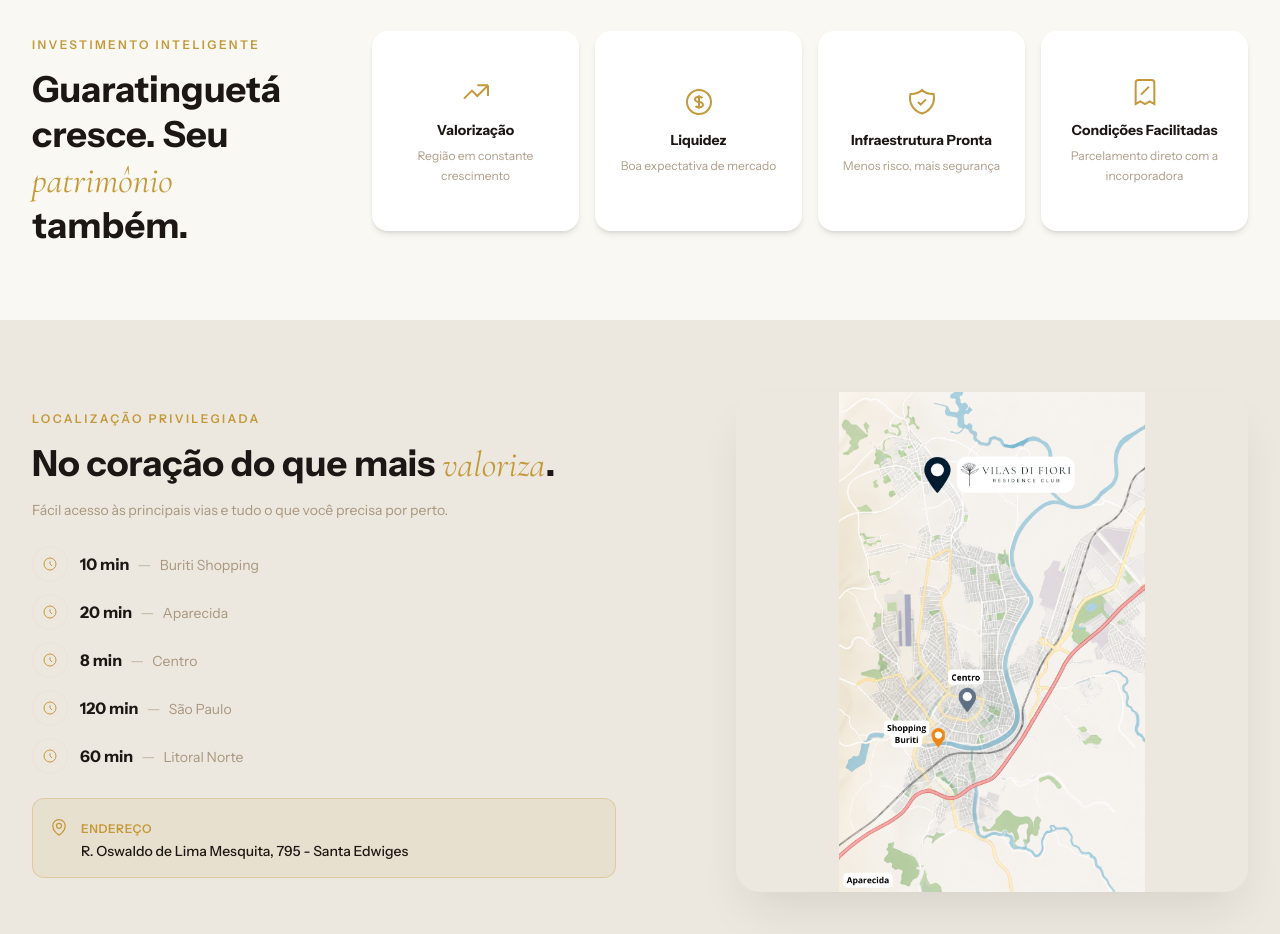
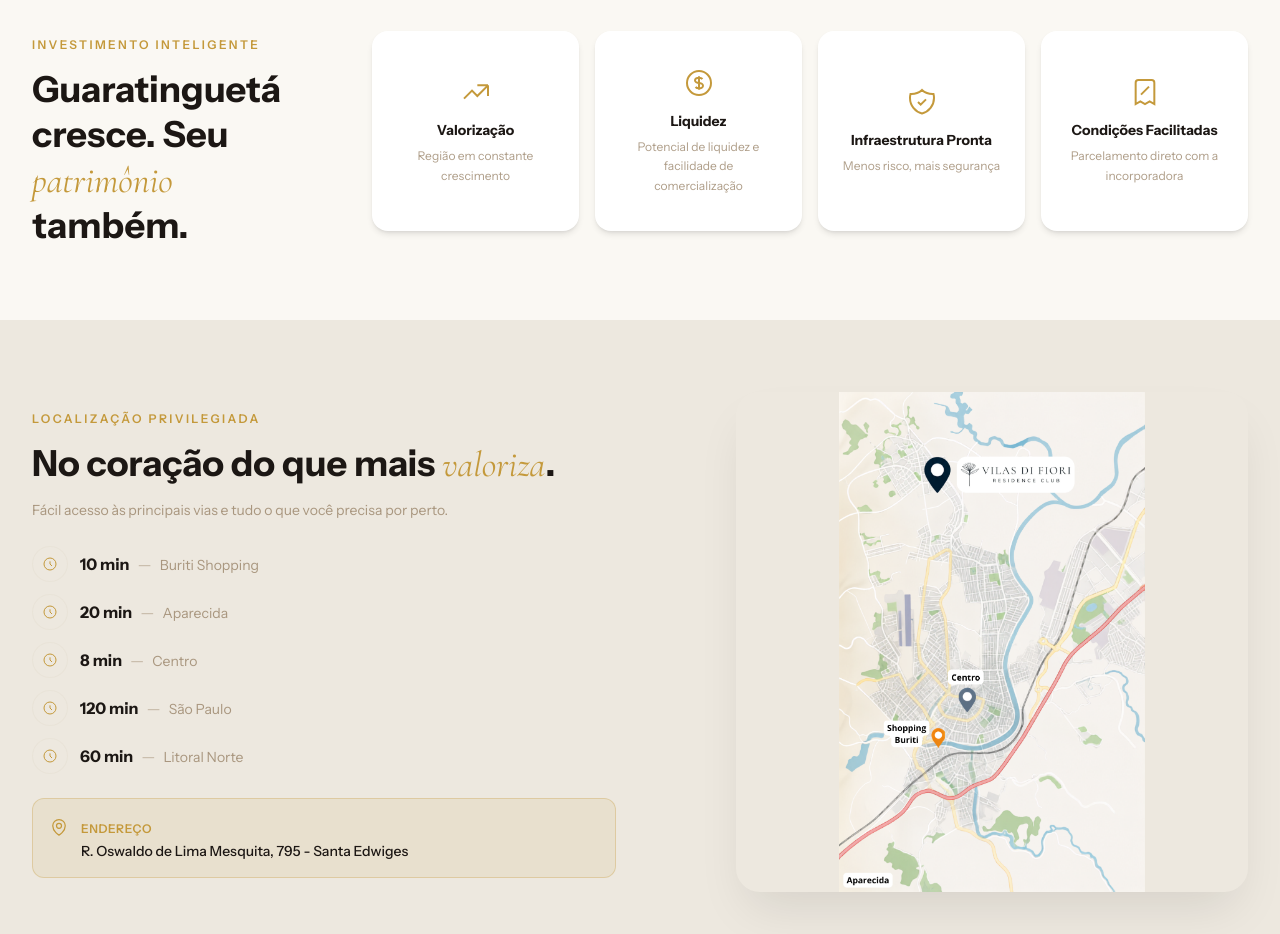
Before and after one commit to alexderrico/vilasdifiori_site, a Next.js app: page / in a window 1280 px wide. Shown: the part 3000-3934 px from the top of the page. Built offline with nearby package versions, Linux system fonts and the light colour scheme.

Commit message:
feat: update Liquidez description

```diff
--- a/src/content.ts
+++ b/src/content.ts
@@ -106,7 +106,7 @@ export const siteContent = {
     title: "Guaratinguetá cresce. Seu patrimônio também.",
     items: [
       { title: "Valorização", description: "Região em constante crescimento", icon: "trending-up" as const },
-      { title: "Liquidez", description: "Boa expectativa de mercado", icon: "dollar" as const },
+      { title: "Liquidez", description: "Potencial de liquidez e facilidade de comercialização", icon: "dollar" as const },
       { title: "Infraestrutura Pronta", description: "Menos risco, mais segurança", icon: "shield" as const },
       { title: "Condições Facilitadas", description: "Parcelamento direto com a incorporadora", icon: "document" as const },
     ],
```
